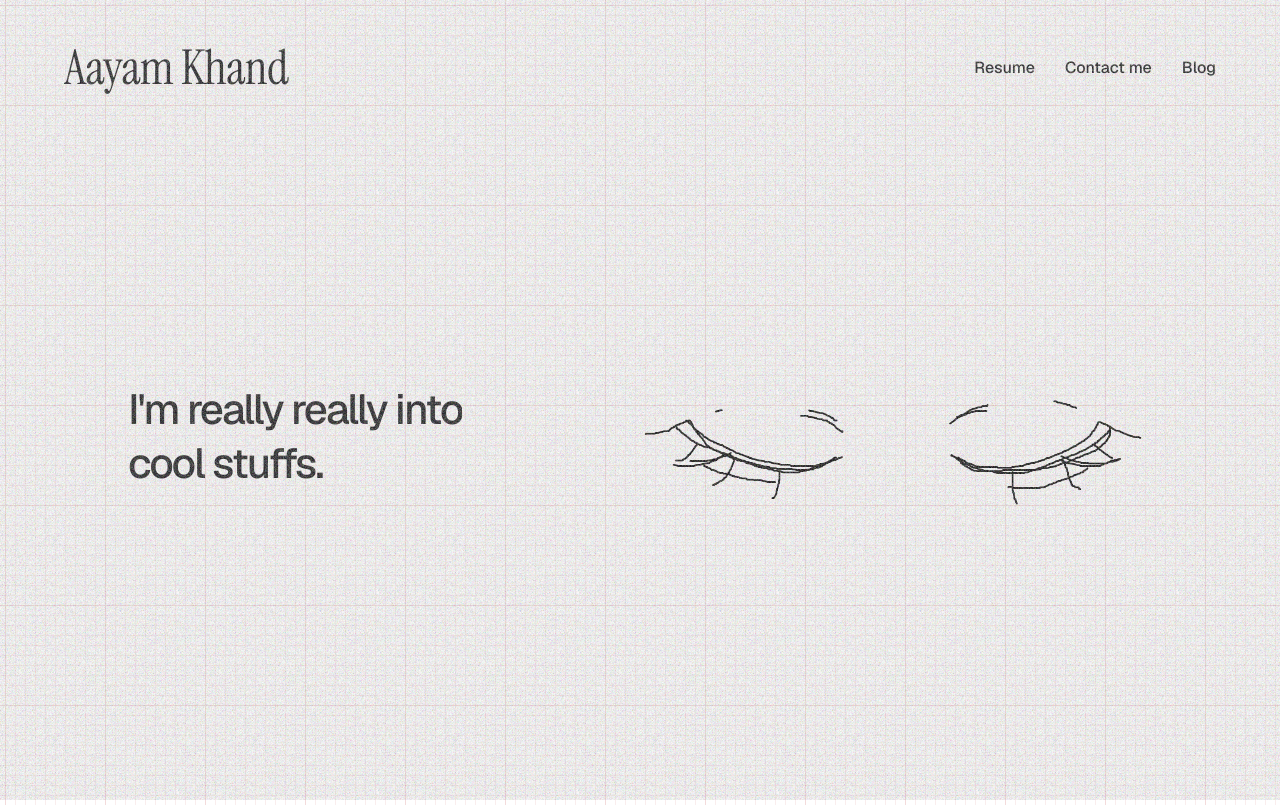
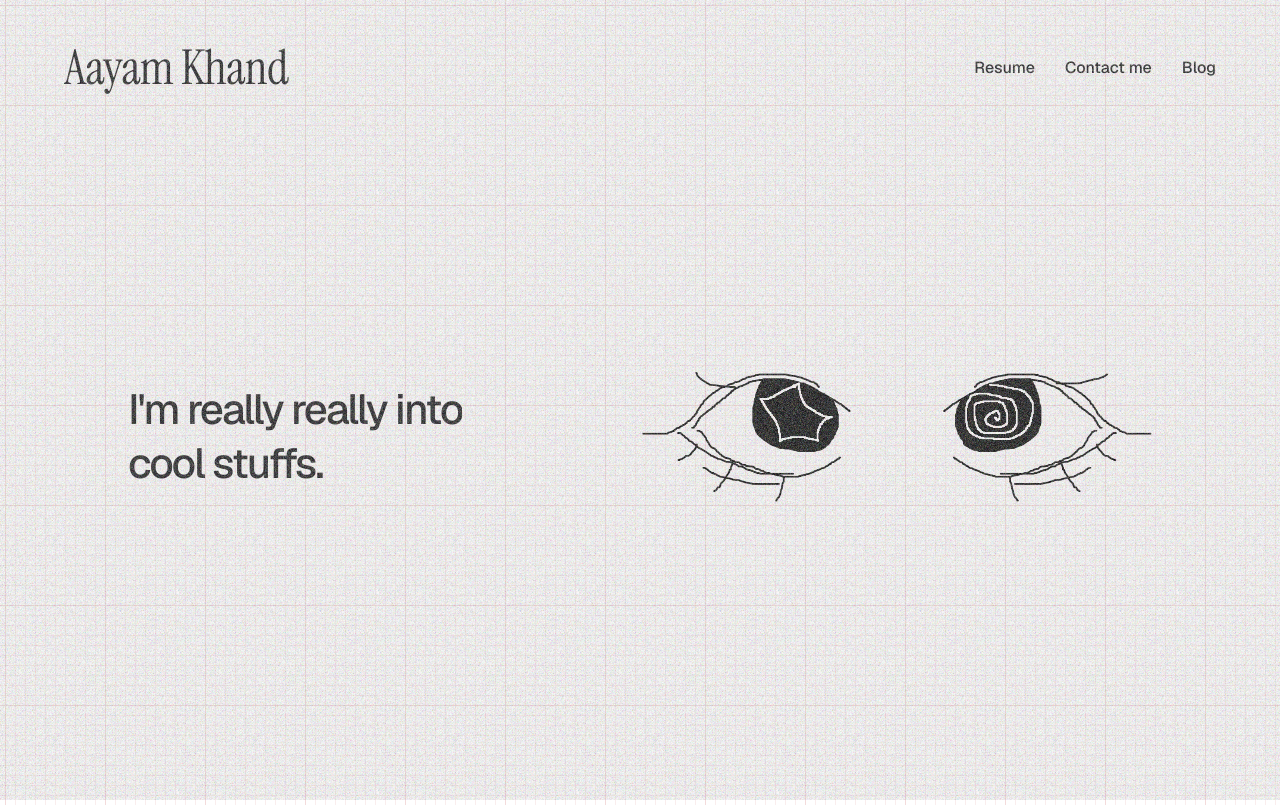
Before and after one commit to volrriti/Portfolio, a plain HTML site: page index.html in a window 1280 px wide. Shown: the top 805 px of the page. Drawn offline with nearby package versions, Linux system fonts and the light colour scheme.

Commit message:
Update index.html

```diff
--- a/index.html
+++ b/index.html
@@ -31,7 +31,7 @@
 
     <div ID="hero">
       <div>I'm really really into <br>cool stuffs.</div>
-      <img class="eyes" src="resources/eyeclose.png">
+      <img class="eyes" src="resources/eyeopen.png">
     </div>
 
     <!-- CONNECT -->
```
